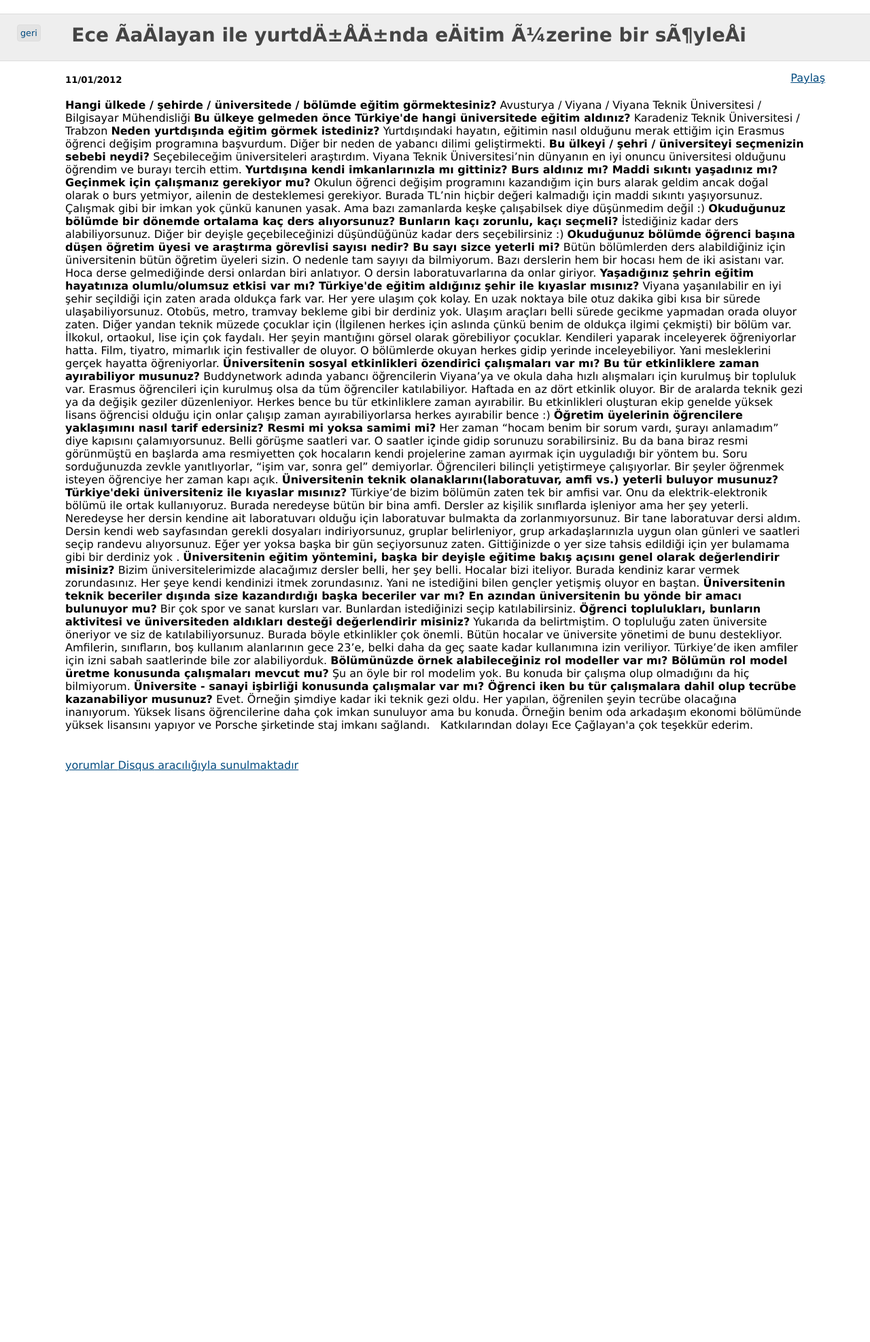
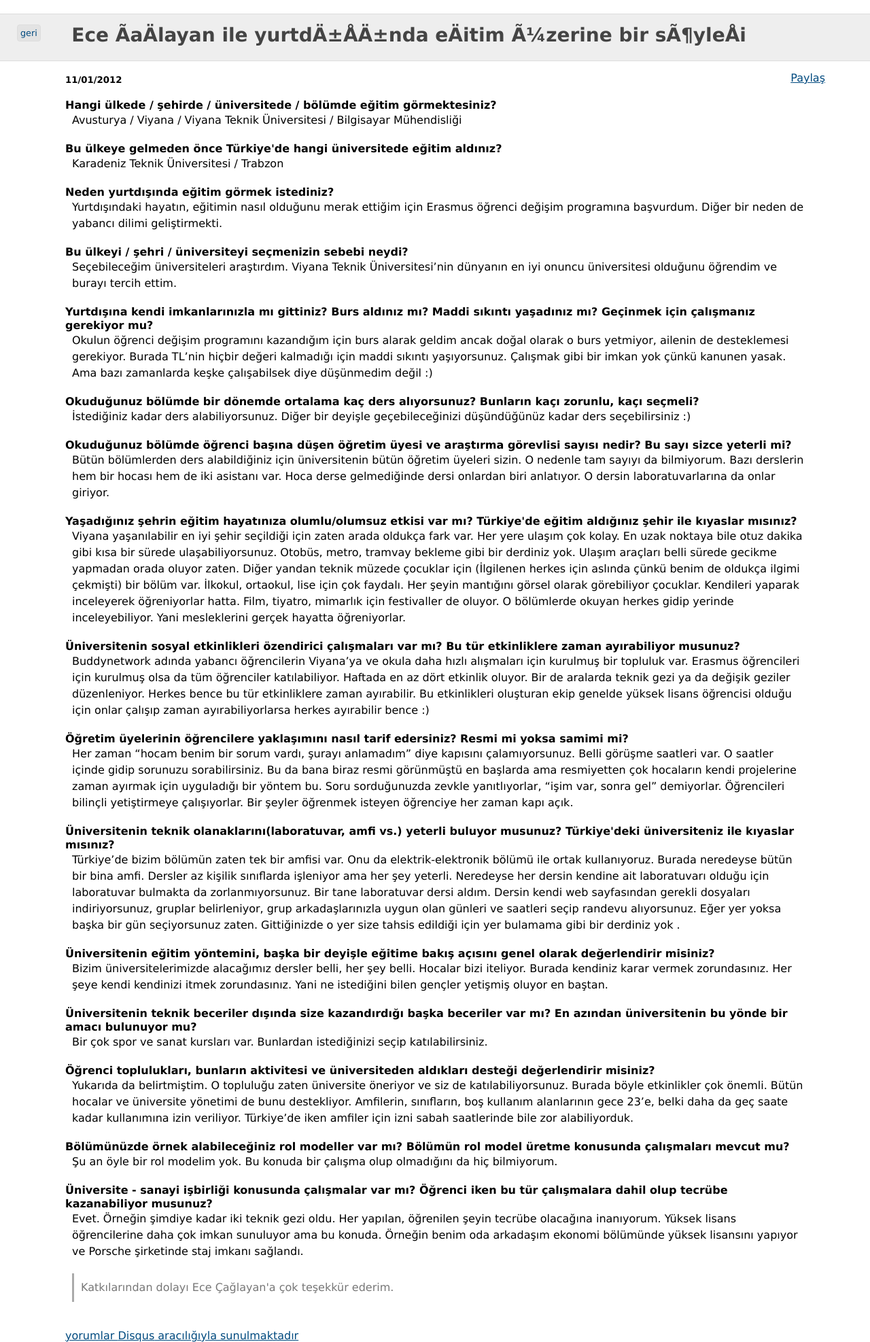
Before and after one commit to fehmicansaglam/fehmicansaglam.github.com, a Jekyll site: the page built from _posts/2012-01-11-ece-caglayan-ile-yurtdisinda-egitim-uzerine-bir-soylesi.html, in a window 1280 px wide. Shown: the whole page at 68% size. Built offline with Jekyll 4.4.1, drawn with Linux system fonts in a browser that asks for light colours; comment, search, counter and statistics services are not loaded; before the commit the page ends 1135 px from its top, so only the background shows below that.

Commit message:
Fix post.

```diff
--- a/_posts/2012-01-11-ece-caglayan-ile-yurtdisinda-egitim-uzerine-bir-soylesi.html
+++ b/_posts/2012-01-11-ece-caglayan-ile-yurtdisinda-egitim-uzerine-bir-soylesi.html
@@ -1,85 +1,154 @@
 ---
-meta:
-  dsq_thread_id: "534348737"
-  Hide OgTags: "0"
-  _edit_last: "1"
-  Hide SexyBookmarks: "0"
-type: post
 title: "Ece \xC3\x87a\xC4\x9Flayan ile yurtd\xC4\xB1\xC5\x9F\xC4\xB1nda e\xC4\x9Fitim \xC3\xBCzerine bir s\xC3\xB6yle\xC5\x9Fi"
-status: publish
 layout: post
-published: true
-tags:
-- !binary |
-  QmVuaW0gacOnaW4gYsO8ecO8ayBhbWEgaW5zYW5sxLFrIGnDp2luIGvDvMOn
-  w7xrIMWfZXlsZXI=
+description: "Yurtdışındaki hayatın, eğitimin nasıl olduğunu merak ettiğim için Erasmus öğrenci değişim programına başvurdum. Diğer bir neden de yabancı dilimi geliştirmekti."
+keywords: erasmus
+---
 
-- "canavar'\xC4\xB1n sesi radyosu"
----
-<strong>Hangi ülkede / şehirde / üniversitede / bölümde eğitim görmektesiniz?</strong>
+<dl style="margin-top:20px">
 
-Avusturya / Viyana / Viyana Teknik Üniversitesi / Bilgisayar Mühendisliği
+	<dt>
+		Hangi ülkede / şehirde / üniversitede / bölümde eğitim görmektesiniz?
+	</dt>
+	<dd>
+    	<p>
+			Avusturya / Viyana / Viyana Teknik Üniversitesi / Bilgisayar Mühendisliği
+		</p>
+  	</dd>
 
-<strong>Bu ülkeye gelmeden önce Türkiye'de hangi üniversitede eğitim aldınız?</strong>
+	<dt>
+		Bu ülkeye gelmeden önce Türkiye'de hangi üniversitede eğitim aldınız?
+	</dt>
+	<dd>
+    	<p>
+			Karadeniz Teknik Üniversitesi / Trabzon
+		</p>
+  	</dd>
 
-Karadeniz Teknik Üniversitesi / Trabzon
+	<dt>
+		Neden yurtdışında eğitim görmek istediniz?
+	</dt>
+	<dd>
+    	<p>
+			Yurtdışındaki hayatın, eğitimin nasıl olduğunu merak ettiğim için Erasmus öğrenci değişim programına başvurdum. Diğer bir neden de yabancı dilimi geliştirmekti.
+		</p>
+  	</dd>
 
-<strong>Neden yurtdışında eğitim görmek istediniz?</strong>
+	<dt>
+		Bu ülkeyi / şehri / üniversiteyi seçmenizin sebebi neydi?
+	</dt>
+	<dd>
+    	<p>
+			Seçebileceğim üniversiteleri araştırdım. Viyana Teknik Üniversitesi’nin dünyanın en iyi onuncu üniversitesi olduğunu öğrendim ve burayı tercih ettim.
+		</p>
+  	</dd>
 
-Yurtdışındaki hayatın, eğitimin nasıl olduğunu merak ettiğim için Erasmus öğrenci değişim programına başvurdum. Diğer bir neden de yabancı dilimi geliştirmekti.
+	<dt>
+		Yurtdışına kendi imkanlarınızla mı gittiniz? Burs aldınız mı? Maddi sıkıntı yaşadınız mı? Geçinmek için çalışmanız gerekiyor mu?
+	</dt>
+	<dd>
+    	<p>
+			Okulun öğrenci değişim programını kazandığım için burs alarak geldim ancak doğal olarak o burs yetmiyor, ailenin de desteklemesi gerekiyor. Burada TL’nin hiçbir değeri kalmadığı için maddi sıkıntı yaşıyorsunuz. Çalışmak gibi bir imkan yok çünkü kanunen yasak. Ama bazı zamanlarda keşke çalışabilsek diye düşünmedim değil :)
+		</p>
+  	</dd>
 
-<strong>Bu ülkeyi / şehri / üniversiteyi seçmenizin sebebi neydi?</strong>
+	<dt>
+		Okuduğunuz bölümde bir dönemde ortalama kaç ders alıyorsunuz? Bunların kaçı zorunlu, kaçı seçmeli?
+	</dt>
+	<dd>
+    	<p>
+			İstediğiniz kadar ders alabiliyorsunuz. Diğer bir deyişle geçebileceğinizi düşündüğünüz kadar ders seçebilirsiniz :)
+		</p>
+  	</dd>
 
-Seçebileceğim üniversiteleri araştırdım. Viyana Teknik Üniversitesi’nin dünyanın en iyi onuncu üniversitesi olduğunu öğrendim ve burayı tercih ettim.
+	<dt>
+		Okuduğunuz bölümde öğrenci başına düşen öğretim üyesi ve araştırma görevlisi sayısı nedir? Bu sayı sizce yeterli mi?
+	</dt>
+	<dd>
+    	<p>
+			Bütün bölümlerden ders alabildiğiniz için üniversitenin bütün öğretim üyeleri sizin. O nedenle tam sayıyı da bilmiyorum. Bazı derslerin hem bir hocası hem de iki asistanı var. Hoca derse gelmediğinde dersi onlardan biri anlatıyor. O dersin laboratuvarlarına da onlar giriyor.
+		</p>
+  	</dd>
 
-<strong>Yurtdışına kendi imkanlarınızla mı gittiniz? Burs aldınız mı? Maddi sıkıntı yaşadınız mı? Geçinmek için çalışmanız gerekiyor mu?</strong>
+	<dt>Yaşadığınız şehrin eğitim hayatınıza olumlu/olumsuz etkisi var mı? Türkiye'de eğitim aldığınız şehir ile kıyaslar mısınız?</dt>
+	<dd>
+    	<p>
+			Viyana yaşanılabilir en iyi şehir seçildiği için zaten arada oldukça fark var. Her yere ulaşım çok kolay. En uzak noktaya bile otuz dakika gibi kısa bir sürede ulaşabiliyorsunuz. Otobüs, metro, tramvay bekleme gibi bir derdiniz yok. Ulaşım araçları belli sürede gecikme yapmadan orada oluyor zaten. Diğer yandan teknik müzede çocuklar için (İlgilenen herkes için aslında çünkü benim de oldukça ilgimi çekmişti) bir bölüm var. İlkokul, ortaokul, lise için çok faydalı. Her şeyin mantığını görsel olarak görebiliyor çocuklar. Kendileri yaparak inceleyerek öğreniyorlar hatta. Film, tiyatro, mimarlık için festivaller de oluyor. O bölümlerde okuyan herkes gidip yerinde inceleyebiliyor. Yani mesleklerini gerçek hayatta öğreniyorlar.
+		</p>
+  	</dd>
 
-Okulun öğrenci değişim programını kazandığım için burs alarak geldim ancak doğal olarak o burs yetmiyor, ailenin de desteklemesi gerekiyor. Burada TL’nin hiçbir değeri kalmadığı için maddi sıkıntı yaşıyorsunuz. Çalışmak gibi bir imkan yok çünkü kanunen yasak. Ama bazı zamanlarda keşke çalışabilsek diye düşünmedim değil :)
+	<dt>
+		Üniversitenin sosyal etkinlikleri özendirici çalışmaları var mı? Bu tür etkinliklere zaman ayırabiliyor musunuz?
+	</dt>
+	<dd>
+    	<p>
+			Buddynetwork adında yabancı öğrencilerin Viyana’ya ve okula daha hızlı alışmaları için kurulmuş bir topluluk var. Erasmus öğrencileri için kurulmuş olsa da tüm öğrenciler katılabiliyor. Haftada en az dört etkinlik oluyor. Bir de aralarda teknik gezi ya da değişik geziler düzenleniyor. Herkes bence bu tür etkinliklere zaman ayırabilir. Bu etkinlikleri oluşturan ekip genelde yüksek lisans öğrencisi olduğu için onlar çalışıp zaman ayırabiliyorlarsa herkes ayırabilir bence :)
+		</p>
+  	</dd>
 
-<strong>Okuduğunuz bölümde bir dönemde ortalama kaç ders alıyorsunuz? Bunların kaçı zorunlu, kaçı seçmeli?</strong>
+	<dt>
+		Öğretim üyelerinin öğrencilere yaklaşımını nasıl tarif edersiniz? Resmi mi yoksa samimi mi?
+	</dt>
+	<dd>
+    	<p>
+			Her zaman “hocam benim bir sorum vardı, şurayı anlamadım” diye kapısını çalamıyorsunuz. Belli görüşme saatleri var. O saatler içinde gidip sorunuzu sorabilirsiniz. Bu da bana biraz resmi görünmüştü en başlarda ama resmiyetten çok hocaların kendi projelerine zaman ayırmak için uyguladığı bir yöntem bu. Soru sorduğunuzda zevkle yanıtlıyorlar, “işim var, sonra gel” demiyorlar. Öğrencileri bilinçli yetiştirmeye çalışıyorlar. Bir şeyler öğrenmek isteyen öğrenciye her zaman kapı açık.
+		</p>
+  	</dd>
 
-İstediğiniz kadar ders alabiliyorsunuz. Diğer bir deyişle geçebileceğinizi düşündüğünüz kadar ders seçebilirsiniz :)
+	<dt>
+		Üniversitenin teknik olanaklarını(laboratuvar, amfi vs.) yeterli buluyor musunuz? Türkiye'deki üniversiteniz ile kıyaslar mısınız?
+	</dt>
+	<dd>
+    	<p>
+			Türkiye’de bizim bölümün zaten tek bir amfisi var. Onu da elektrik-elektronik bölümü ile ortak kullanıyoruz. Burada neredeyse bütün bir bina amfi. Dersler az kişilik sınıflarda işleniyor ama her şey yeterli. Neredeyse her dersin kendine ait laboratuvarı olduğu için laboratuvar bulmakta da zorlanmıyorsunuz. Bir tane laboratuvar dersi aldım. Dersin kendi web sayfasından gerekli dosyaları indiriyorsunuz, gruplar belirleniyor, grup arkadaşlarınızla uygun olan günleri ve saatleri seçip randevu alıyorsunuz. Eğer yer yoksa başka bir gün seçiyorsunuz zaten. Gittiğinizde o yer size tahsis edildiği için yer bulamama gibi bir derdiniz yok .
+		</p>
+  	</dd>
 
-<strong>Okuduğunuz bölümde öğrenci başına düşen öğretim üyesi ve araştırma görevlisi sayısı nedir? Bu sayı sizce yeterli mi?</strong>
+	<dt>
+		Üniversitenin eğitim yöntemini, başka bir deyişle eğitime bakış açısını genel olarak değerlendirir misiniz?
+	</dt>
+	<dd>
+    	<p>
+			Bizim üniversitelerimizde alacağımız dersler belli, her şey belli. Hocalar bizi iteliyor. Burada kendiniz karar vermek zorundasınız. Her şeye kendi kendinizi itmek zorundasınız. Yani ne istediğini bilen gençler yetişmiş oluyor en baştan.
+		</p>
+  	</dd>
 
-Bütün bölümlerden ders alabildiğiniz için üniversitenin bütün öğretim üyeleri sizin. O nedenle tam sayıyı da bilmiyorum. Bazı derslerin hem bir hocası hem de iki asistanı var. Hoca derse gelmediğinde dersi onlardan biri anlatıyor. O dersin laboratuvarlarına da onlar giriyor.
+	<dt>
+		Üniversitenin teknik beceriler dışında size kazandırdığı başka beceriler var mı? En azından üniversitenin bu yönde bir amacı bulunuyor mu?
+	</dt>
+	<dd>
+    	<p>
+			Bir çok spor ve sanat kursları var. Bunlardan istediğinizi seçip katılabilirsiniz.
+		</p>
+  	</dd>
 
-<strong>Yaşadığınız şehrin eğitim hayatınıza olumlu/olumsuz etkisi var mı? Türkiye'de eğitim aldığınız şehir ile kıyaslar mısınız?</strong>
+	<dt>
+		Öğrenci toplulukları, bunların aktivitesi ve üniversiteden aldıkları desteği değerlendirir misiniz?
+	</dt>
+	<dd>
+    	<p>
+			Yukarıda da belirtmiştim. O topluluğu zaten üniversite öneriyor ve siz de katılabiliyorsunuz. Burada böyle etkinlikler çok önemli. Bütün hocalar ve üniversite yönetimi de bunu destekliyor. Amfilerin, sınıfların, boş kullanım alanlarının gece 23’e, belki daha da geç saate kadar kullanımına izin veriliyor. Türkiye’de iken amfiler için izni sabah saatlerinde bile zor alabiliyorduk.
+		</p>
+  	</dd>
 
-Viyana yaşanılabilir en iyi şehir seçildiği için zaten arada oldukça fark var. Her yere ulaşım çok kolay. En uzak noktaya bile otuz dakika gibi kısa bir sürede ulaşabiliyorsunuz. Otobüs, metro, tramvay bekleme gibi bir derdiniz yok. Ulaşım araçları belli sürede gecikme yapmadan orada oluyor zaten. Diğer yandan teknik müzede çocuklar için (İlgilenen herkes için aslında çünkü benim de oldukça ilgimi çekmişti) bir bölüm var. İlkokul, ortaokul, lise için çok faydalı. Her şeyin mantığını görsel olarak görebiliyor çocuklar. Kendileri yaparak inceleyerek öğreniyorlar hatta. Film, tiyatro, mimarlık için festivaller de oluyor. O bölümlerde okuyan herkes gidip yerinde inceleyebiliyor. Yani mesleklerini gerçek hayatta öğreniyorlar.
+	<dt>
+		Bölümünüzde örnek alabileceğiniz rol modeller var mı? Bölümün rol model üretme konusunda çalışmaları mevcut mu?
+	</dt>
+	<dd>
+    	<p>
+			Şu an öyle bir rol modelim yok. Bu konuda bir çalışma olup olmadığını da hiç bilmiyorum.
+		</p>
+  	</dd>
 
-<strong>Üniversitenin sosyal etkinlikleri özendirici çalışmaları var mı? Bu tür etkinliklere zaman ayırabiliyor musunuz?</strong>
+	<dt>
+		Üniversite - sanayi işbirliği konusunda çalışmalar var mı? Öğrenci iken bu tür çalışmalara dahil olup tecrübe kazanabiliyor musunuz?
+	</dt>
+	<dd>
+    	<p>
+			Evet. Örneğin şimdiye kadar iki teknik gezi oldu. Her yapılan, öğrenilen şeyin tecrübe olacağına inanıyorum. Yüksek lisans öğrencilerine daha çok imkan sunuluyor ama bu konuda. Örneğin benim oda arkadaşım ekonomi bölümünde yüksek lisansını yapıyor ve Porsche şirketinde staj imkanı sağlandı.
+		</p>
+  	</dd>
 
-Buddynetwork adında yabancı öğrencilerin Viyana’ya ve okula daha hızlı alışmaları için kurulmuş bir topluluk var. Erasmus öğrencileri için kurulmuş olsa da tüm öğrenciler katılabiliyor. Haftada en az dört etkinlik oluyor. Bir de aralarda teknik gezi ya da değişik geziler düzenleniyor. Herkes bence bu tür etkinliklere zaman ayırabilir. Bu etkinlikleri oluşturan ekip genelde yüksek lisans öğrencisi olduğu için onlar çalışıp zaman ayırabiliyorlarsa herkes ayırabilir bence :)
+</dl>
 
-<strong>Öğretim üyelerinin öğrencilere yaklaşımını nasıl tarif edersiniz? Resmi mi yoksa samimi mi?</strong>
-
-Her zaman “hocam benim bir sorum vardı, şurayı anlamadım” diye kapısını çalamıyorsunuz. Belli görüşme saatleri var. O saatler içinde gidip sorunuzu sorabilirsiniz. Bu da bana biraz resmi görünmüştü en başlarda ama resmiyetten çok hocaların kendi projelerine zaman ayırmak için uyguladığı bir yöntem bu. Soru sorduğunuzda zevkle yanıtlıyorlar, “işim var, sonra gel” demiyorlar. Öğrencileri bilinçli yetiştirmeye çalışıyorlar. Bir şeyler öğrenmek isteyen öğrenciye her zaman kapı açık.
-
-<strong>Üniversitenin teknik olanaklarını(laboratuvar, amfi vs.) yeterli buluyor musunuz? Türkiye'deki üniversiteniz ile kıyaslar mısınız?</strong>
-
-Türkiye’de bizim bölümün zaten tek bir amfisi var. Onu da elektrik-elektronik bölümü ile ortak kullanıyoruz. Burada neredeyse bütün bir bina amfi. Dersler az kişilik sınıflarda işleniyor ama her şey yeterli. Neredeyse her dersin kendine ait laboratuvarı olduğu için laboratuvar bulmakta da zorlanmıyorsunuz. Bir tane laboratuvar dersi aldım. Dersin kendi web sayfasından gerekli dosyaları indiriyorsunuz, gruplar belirleniyor, grup arkadaşlarınızla uygun olan günleri ve saatleri seçip randevu alıyorsunuz. Eğer yer yoksa başka bir gün seçiyorsunuz zaten. Gittiğinizde o yer size tahsis edildiği için yer bulamama gibi bir derdiniz yok .
-
-<strong>Üniversitenin eğitim yöntemini, başka bir deyişle eğitime bakış açısını genel olarak değerlendirir misiniz?</strong>
-
-Bizim üniversitelerimizde alacağımız dersler belli, her şey belli. Hocalar bizi iteliyor. Burada kendiniz karar vermek zorundasınız. Her şeye kendi kendinizi itmek zorundasınız. Yani ne istediğini bilen gençler yetişmiş oluyor en baştan.
-
-<strong>Üniversitenin teknik beceriler dışında size kazandırdığı başka beceriler var mı? En azından üniversitenin bu yönde bir amacı bulunuyor mu?</strong>
-
-Bir çok spor ve sanat kursları var. Bunlardan istediğinizi seçip katılabilirsiniz.
-
-<strong>Öğrenci toplulukları, bunların aktivitesi ve üniversiteden aldıkları desteği değerlendirir misiniz?</strong>
-
-Yukarıda da belirtmiştim. O topluluğu zaten üniversite öneriyor ve siz de katılabiliyorsunuz. Burada böyle etkinlikler çok önemli. Bütün hocalar ve üniversite yönetimi de bunu destekliyor. Amfilerin, sınıfların, boş kullanım alanlarının gece 23’e, belki daha da geç saate kadar kullanımına izin veriliyor. Türkiye’de iken amfiler için izni sabah saatlerinde bile zor alabiliyorduk.
-
-<strong>Bölümünüzde örnek alabileceğiniz rol modeller var mı? Bölümün rol model üretme konusunda çalışmaları mevcut mu?</strong>
-
-Şu an öyle bir rol modelim yok. Bu konuda bir çalışma olup olmadığını da hiç bilmiyorum.
-
-<strong>Üniversite - sanayi işbirliği konusunda çalışmalar var mı? Öğrenci iken bu tür çalışmalara dahil olup tecrübe kazanabiliyor musunuz?</strong>
-
-Evet. Örneğin şimdiye kadar iki teknik gezi oldu. Her yapılan, öğrenilen şeyin tecrübe olacağına inanıyorum. Yüksek lisans öğrencilerine daha çok imkan sunuluyor ama bu konuda. Örneğin benim oda arkadaşım ekonomi bölümünde yüksek lisansını yapıyor ve Porsche şirketinde staj imkanı sağlandı.
-
-&nbsp;
-
-<span style="font-size: normal;">Katkılarından dolayı Ece Çağlayan'a çok teşekkür ederim.</span>
+<blockquote>Katkılarından dolayı Ece Çağlayan'a çok teşekkür ederim.</blockquote>
```
